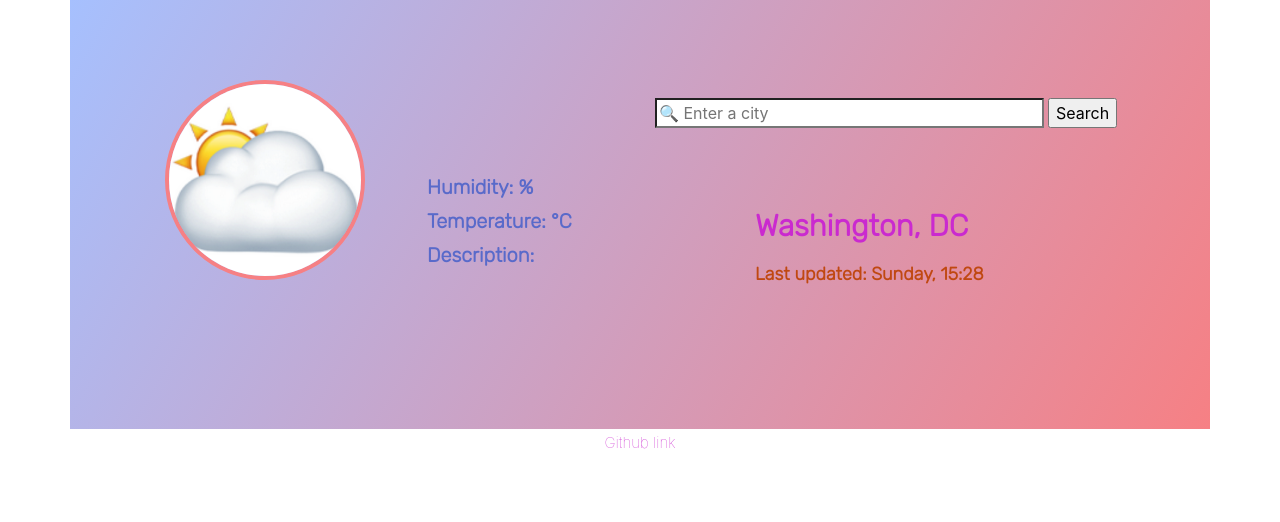
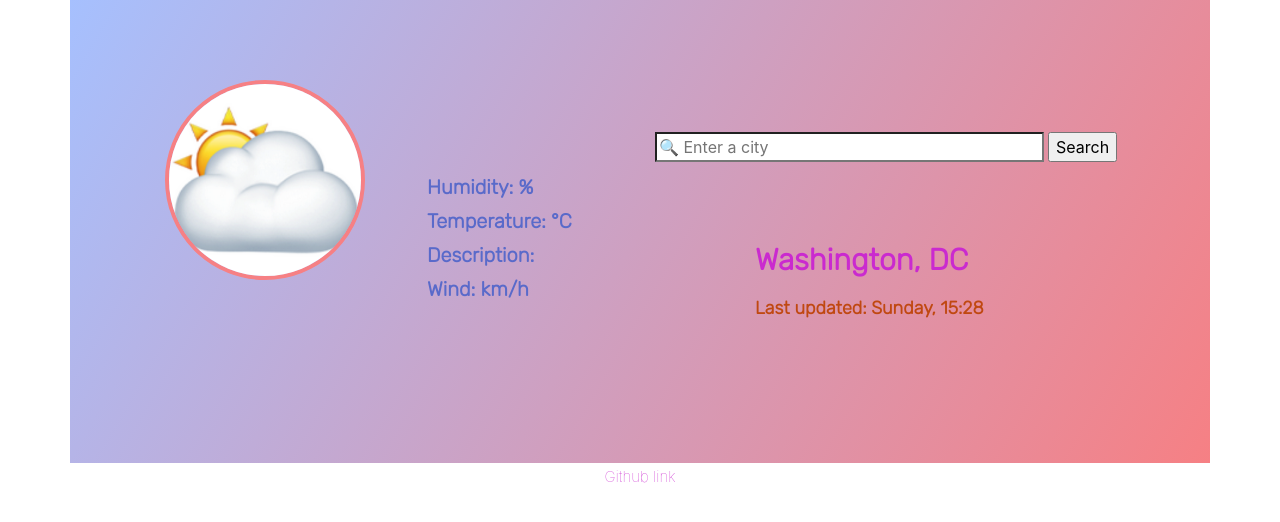
Before and after one commit to SDema00/git-folder-sara, a plain HTML site: page index.html in a window 1280 px wide. Shown: the top 522 px of the page. Drawn offline with nearby package versions, Linux system fonts and the light colour scheme; no server answers.

Commit message:
final commitment/wind

```diff
--- a/index.html
+++ b/index.html
@@ -32,6 +32,7 @@
           <li>Humidity: <span id="current-humidity"></span>%</li>
           <li>Temperature: <span id="current-temperature"></span>°C</li>
           <li>Description: <span id="description"></span></li>
+          <li>Wind: <span id="wind"></span> km/h</li>
         </ul>
         <div class="search-box">
           <form id="search-form">
--- a/src/index.js
+++ b/src/index.js
@@ -44,8 +44,8 @@ function displayWeatherCondition(response) {
     response.data.weather[0].main;
     let iconElement= document.querySelector("#icon");
     iconElement.setAttribute("src", `http://openweathermap.org/img/wn/${response.data.weather[0].icon}@2x.png`);
-
-
+    let windElement = document.querySelector("#wind");
+    windElement.innerHTML = Math.round(response.data.wind.speed);
 }
 
 function dispalyForecast(response) {
--- a/src/styles.css
+++ b/src/styles.css
@@ -1,10 +1,12 @@
 body {
   padding: 0;
-  margin: 0;
+  margin: 0 auto;
+  display: block;
 }
 
 .container {
   background-image: linear-gradient(120deg, #a6c0fe 0%, #f68084 100%);
+  width: 100%;
   margin: 0 auto;
   display: block;
 }
@@ -105,6 +107,7 @@ li {
 h3 {
   color: #596aca;
   font-size: 16px;
+  font-family: "Rubik", sans-serif;
 }
 
 .github {
```
